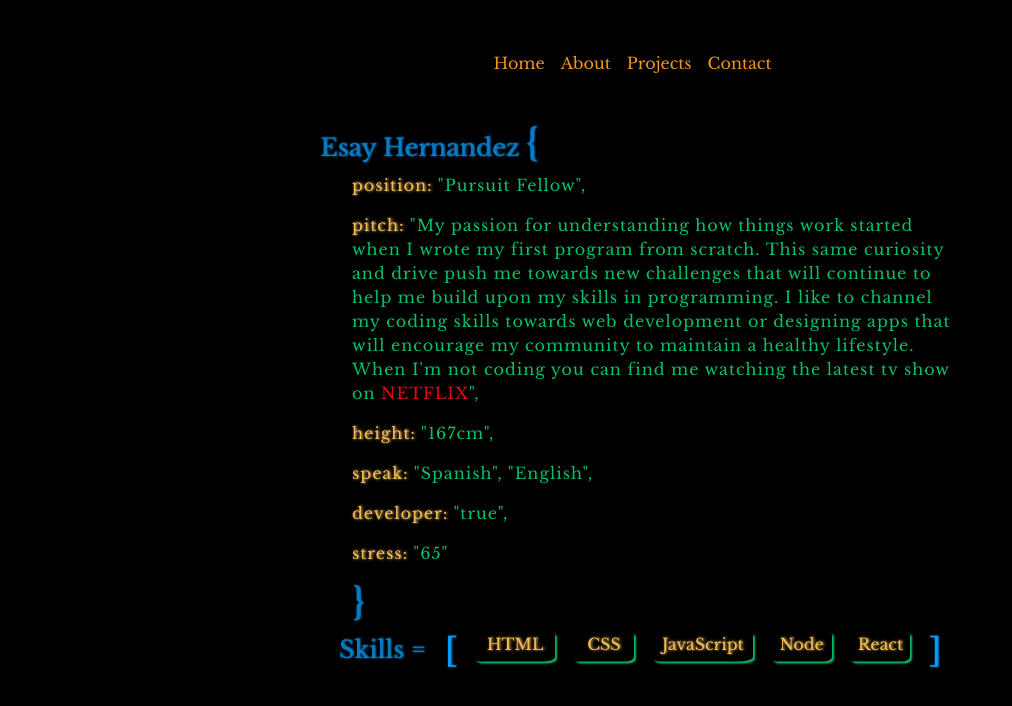
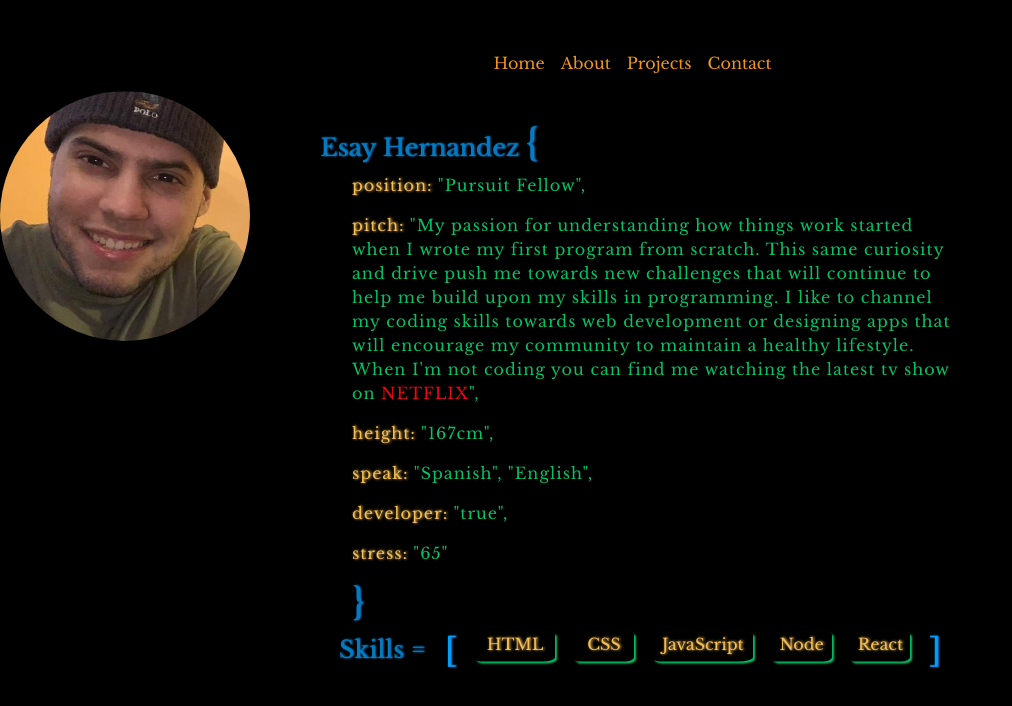
Before and after one commit to esayh/esayh.github.io, a plain HTML site: page about.html in a window 1280 px wide. Shown: the whole page, without its empty margins (0-1012 px from the left). Drawn offline with nearby package versions, Linux system fonts and the light colour scheme.

Commit message:
add profile pic

```diff
--- a/about.css
+++ b/about.css
@@ -9,6 +9,10 @@
 body {
    background-color: black;
    font-family: 'Libre Baskerville', serif;
+}
+
+img {
+   border-radius: 60%;
 }
 
 .bg-dark {
--- a/about.html
+++ b/about.html
@@ -9,6 +9,7 @@
    <title>About Me</title>
 </head>
 <body>
+   <div>
       <nav class="navbar navbar-expand-lg navbar-dark bg-dark">
          <div class="container-fluid">
          <button class="navbar-toggler" type="button" data-bs-toggle="collapse" data-bs-target="#navbarNavAltMarkup" aria-controls="navbarNavAltMarkup" aria-expanded="false" aria-label="Toggle navigation">
@@ -24,6 +25,7 @@
             </div>
          </div>
       </nav>
+   </div>
    <div class="mainPage"></div>
       <div class="centered">
          <div id="myName">
@@ -55,6 +57,9 @@
             </div>
          </div>
       </div>
+      <div>
+         <img src="images/new profile.jpeg" width="250" height="250">
+      </div>
    <script src="https://cdn.jsdelivr.net/npm/@popperjs/core@2.6.0/dist/umd/popper.min.js" integrity="sha384-KsvD1yqQ1/1+IA7gi3P0tyJcT3vR+NdBTt13hSJ2lnve8agRGXTTyNaBYmCR/Nwi" crossorigin="anonymous"></script>
    <script src="https://cdn.jsdelivr.net/npm/bootstrap@5.0.0-beta2/dist/js/bootstrap.min.js" integrity="sha384-nsg8ua9HAw1y0W1btsyWgBklPnCUAFLuTMS2G72MMONqmOymq585AcH49TLBQObG" crossorigin="anonymous"></script>
 </body>
```
Also changed, not shown: images/new profile.jpeg (added). Lines whose indentation alone changed are shown as unchanged.
